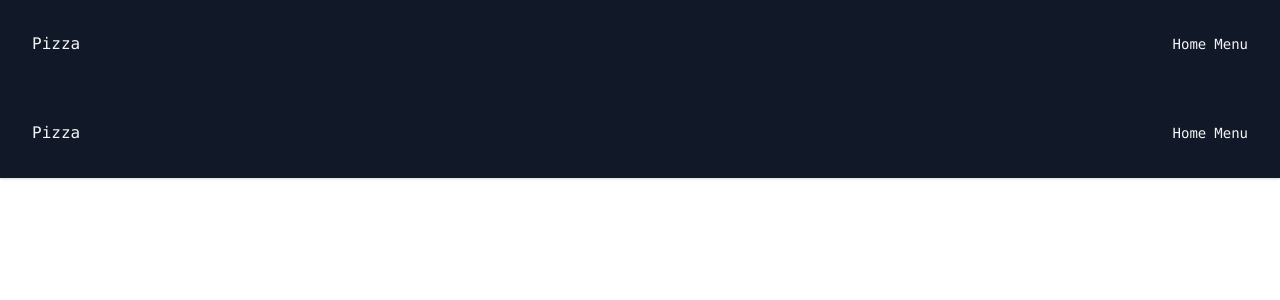
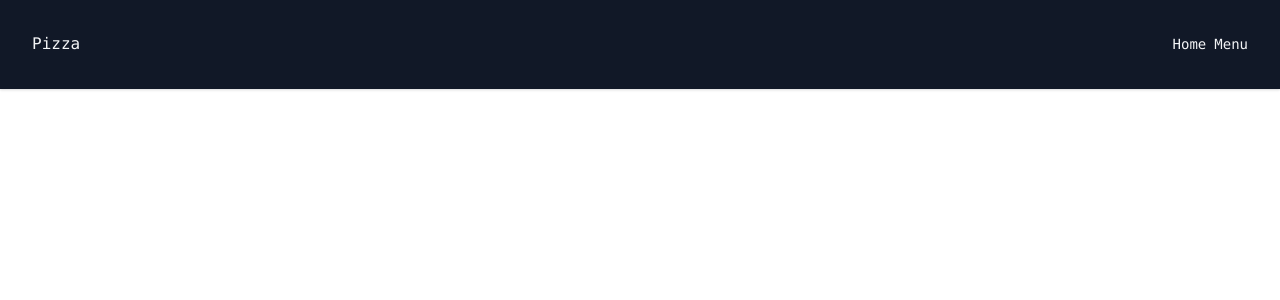
Before and after one commit to freaklucas/buypizza, a Vue app: page / in a window 1280 px wide. Shown: the top 300 px of the page. Built offline with nearby package versions, Linux system fonts and the light colour scheme.

Commit message:
prioridades definidas

```diff
--- a/src/App.vue
+++ b/src/App.vue
@@ -1,15 +1,16 @@
 <template>
   <div id="app">
-    <Home />
+    <Header />
+    <router-view />
   </div>
 </template>
 
 <script>
-import Home from "./views/Home.vue";
+import Header from "./components/template/Header.vue";
 export default {
   name: "App",
   components: {
-    Home,
+    Header,
   },
 };
 </script>
--- a/src/components/template/Header.vue
+++ b/src/components/template/Header.vue
@@ -39,7 +39,6 @@
             Pizza
           </a>
           <router-link
-            to="/home"
             class="
               inline-flex
               sm:center
@@ -56,6 +55,7 @@
               hover:-translate-y-1 hover:scale-110
               ml-8
             "
+            to="/"
           >
             Home
           </router-link>
--- a/src/components/template/Menu.vue
+++ /dev/null
@@ -1,14 +0,0 @@
-<template>
-  <h3>Menu...</h3>
-  <img
-    src="https://img.freepik.com/vetores-gratis/ilustracao-do-conceito-abstrato-de-servico-de-entrega-de-comida-pedido-de-comida-online-servico-24-por-7-menu-online-de-pizza-e-sushi-opcoes-de-pagamento-entrega-sem-contato-download-do-aplicativo_335657-3507.jpg?size=338&ext=jpg&ga=GA1.2.1579501360.1639958400"
-    alt=""
-  />
-</template>
-
-<script>
-export default {};
-</script>
-
-<style>
-</style>
--- a/src/router/index.js
+++ b/src/router/index.js
@@ -1,6 +1,7 @@
 import { createRouter, createWebHistory } from "vue-router";
+
 import Home from "../views/Home.vue";
-import Menu from "../components/template/Menu.vue";
+import Menu from "../views/Menu.vue";
 
 const routes = [
   {
--- a/src/views/Home.vue
+++ b/src/views/Home.vue
@@ -1,17 +1,10 @@
 <template>
-  <div>
-    <Header />
-    <router-view />
-  </div>
+  <div></div>
 </template>
 
 <script>
-import Header from "../components/template/Header.vue";
-
 export default {
-  components: {
-    Header,
-  },
+  components: {},
 };
 </script>
 
--- a/src/views/Menu.vue
+++ b/src/views/Menu.vue
@@ -1,5 +1,14 @@
 <template>
-  <div class="about">
-    <h1>This is an about page</h1>
-  </div>
+  <h3>Menu...</h3>
+  <img
+    src="https://img.freepik.com/vetores-gratis/ilustracao-do-conceito-abstrato-de-servico-de-entrega-de-comida-pedido-de-comida-online-servico-24-por-7-menu-online-de-pizza-e-sushi-opcoes-de-pagamento-entrega-sem-contato-download-do-aplicativo_335657-3507.jpg?size=338&ext=jpg&ga=GA1.2.1579501360.1639958400"
+    alt=""
+  />
 </template>
+
+<script>
+export default {};
+</script>
+
+<style>
+</style>
```
